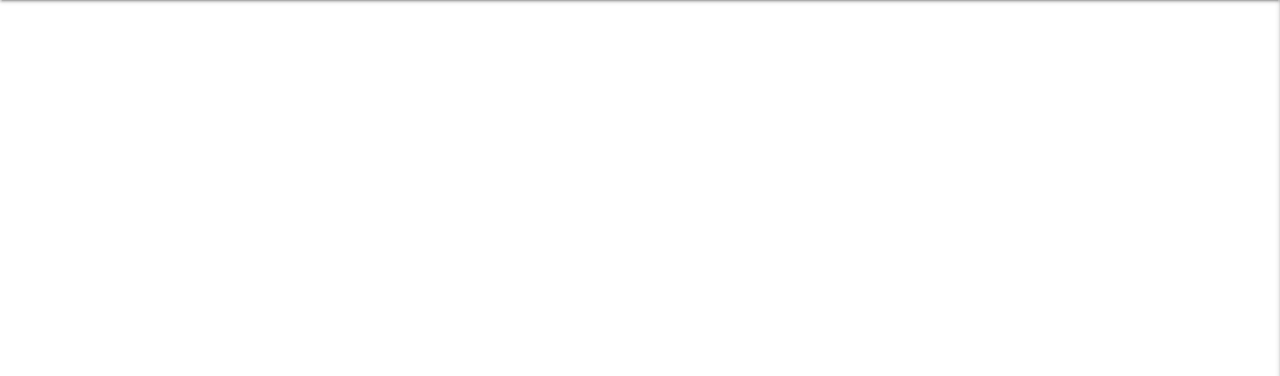
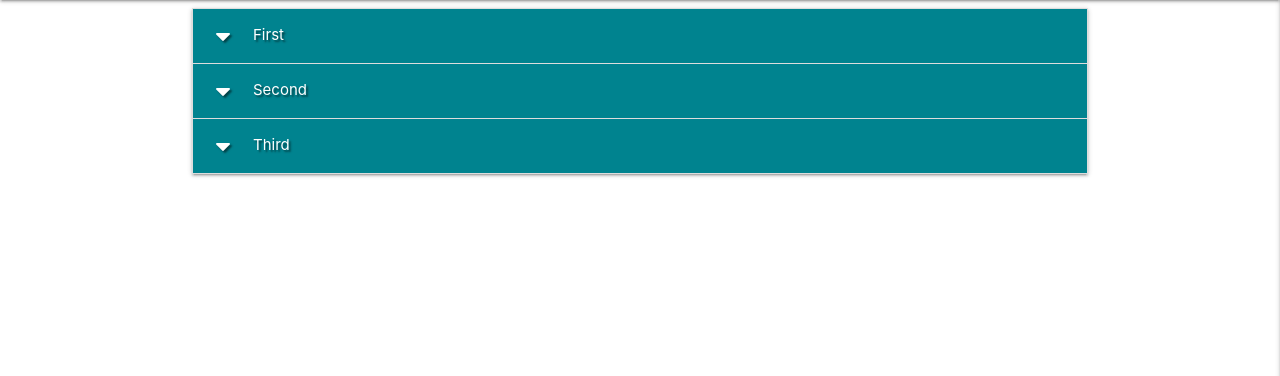
Before and after one commit to Bhargavi84/The-Cook-Book, a Flask app: page / in a window 1280 px wide. Shown: the part 64-440 px from the top of the page. Run offline with Flask 2, Linux system fonts and the light colour scheme; data that the repository does not hold is empty; some libraries are stand-ins or nearby versions.

Commit message:
Add Recipes collapsible setup

```diff
--- a/static/js/script.js
+++ b/static/js/script.js
@@ -1,4 +1,6 @@
 
   $(document).ready(function(){
-    $('.sidenav').sidenav({edge:"right"});
+      $('.sidenav').sidenav({edge:"right"});
+      $('.collapsible').collapsible();
+
   });
--- a/templates/recipes.html
+++ b/templates/recipes.html
@@ -9,4 +9,20 @@
         {{ recipe.recipe_directions }}<br>
         {{ recipe.recipe_serves }}<br>
     {% endfor %}
+
+    <ul class="collapsible">
+        <li>
+            <div class="collapsible-header white-text cyan darken-3 text-shadow"><i class="fas fa-caret-down"></i>First</div>
+            <div class="collapsible-body"><span>Lorem ipsum dolor sit amet.</span></div>
+        </li>
+        <li>
+            <div class="collapsible-header white-text cyan darken-3 text-shadow"><i class="fas fa-caret-down"></i>Second</div>
+            <div class="collapsible-body"><span>Lorem ipsum dolor sit amet.</span></div>
+        </li>
+        <li>
+            <div class="collapsible-header white-text cyan darken-3 text-shadow"><i class="fas fa-caret-down"></i>Third</div>
+            <div class="collapsible-body"><span>Lorem ipsum dolor sit amet.</span></div>
+        </li>
+    </ul>
+
 {% endblock %}
```
